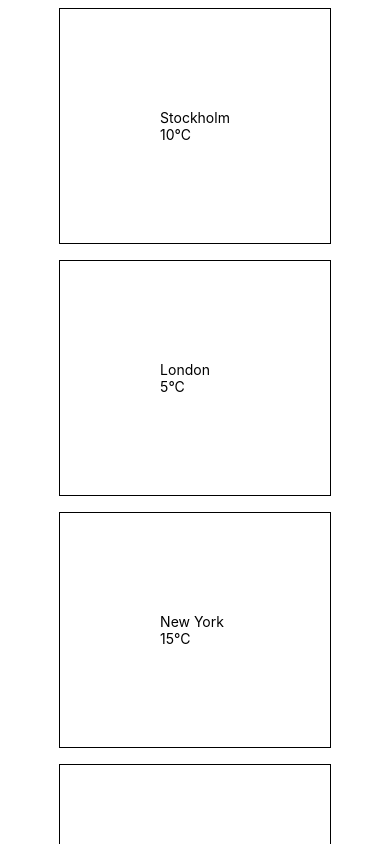
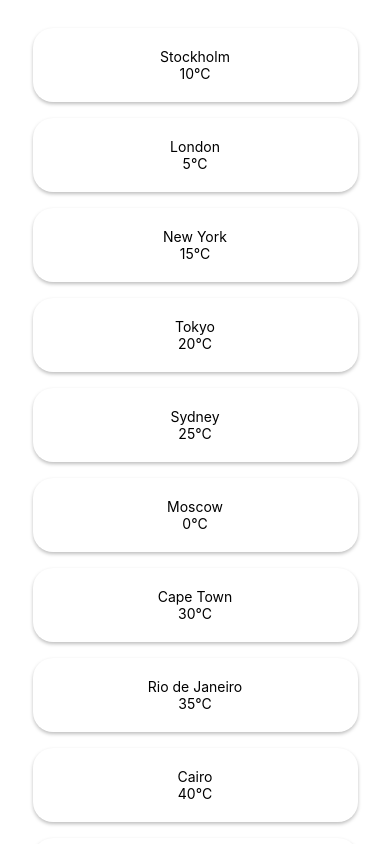
Before and after one commit to FelixJohnsson/Klarna-weather-app, a React Native app in the folder KlarnaWeatherApp/: screen / in a window 390 px wide. Built offline with nearby package versions, Linux system fonts and the light colour scheme.

Commit message:
Base style for FlatList

```diff
--- a/KlarnaWeatherApp/App.js
+++ b/KlarnaWeatherApp/App.js
@@ -1,5 +1,5 @@
 import { StatusBar } from 'expo-status-bar';
-import { FlatList, StyleSheet, Text, View } from 'react-native';
+import { FlatList, StyleSheet, Text, View, Dimensions } from 'react-native';
 
 const weatherData = [
   { id: '1', name: 'Stockholm', temp: '10' },
@@ -7,6 +7,12 @@ const weatherData = [
   { id: '3', name: 'New York', temp: '15' },
   { id: '4', name: 'Tokyo', temp: '20' },
   { id: '5', name: 'Sydney', temp: '25' },
+  { id: '6', name: 'Moscow', temp: '0' },
+  { id: '7', name: 'Cape Town', temp: '30' },
+  { id: '8', name: 'Rio de Janeiro', temp: '35' },
+  { id: '9', name: 'Cairo', temp: '40' },
+  { id: '10', name: 'Beijing', temp: '45' },
+
 ]
 
 const colors = {
@@ -24,12 +30,14 @@ export default function App() {
     <View style={styles.container}>
       <FlatList
         data={weatherData}
+        keyExtractor={(item) => item.id}
         renderItem={({ item }) => (
           <View style={styles.item}>
             <Text style={styles.name}>{item.name}</Text>
             <Text style={styles.temp}>{item.temp}°C</Text>
           </View>
         )}
+        contentContainerStyle={{ padding: 20 }}
       />
     </View>
   );
@@ -44,10 +52,20 @@ const styles = StyleSheet.create({
   },
   item: {
     backgroundColor: colors.white,
-    borderColor: colors.black,
-    borderWidth: 1,
-    padding: 100,
+    width: Dimensions.get('window').width/1.2,
+    borderRadius: 20,
+    alignItems: 'center',
+    justifyContent: 'center',
     marginVertical: 8,
-    marginHorizontal: 16,
+    padding: 20,
+    shadowColor: "#000",
+    shadowOffset: {
+      width: 0,
+      height: 2,
+    },
+    shadowOpacity: 0.25,
+    shadowRadius: 3.84,
+
+    elevation: 5,
   },
 });
```
